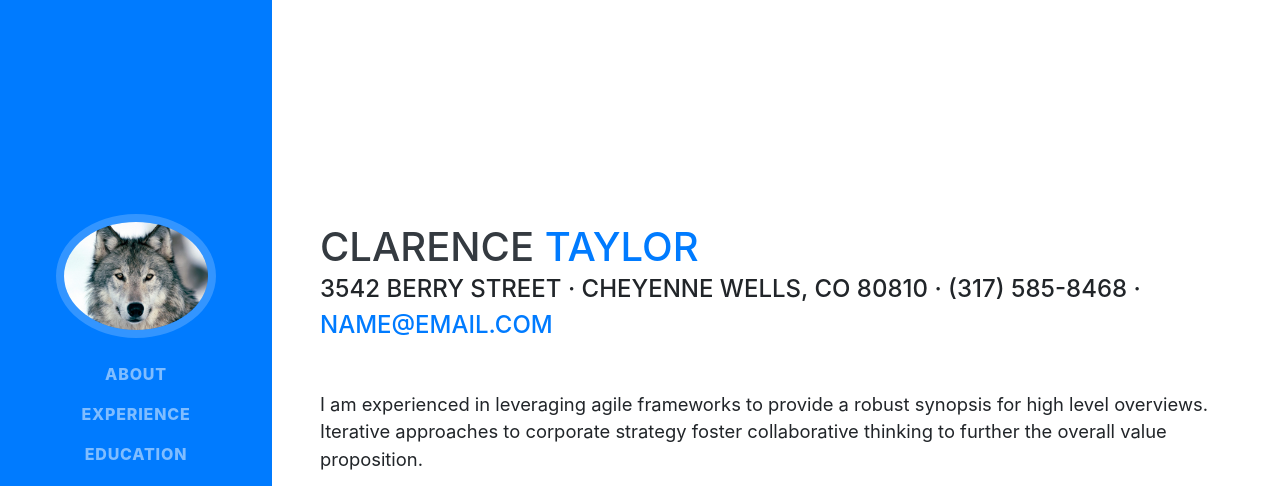
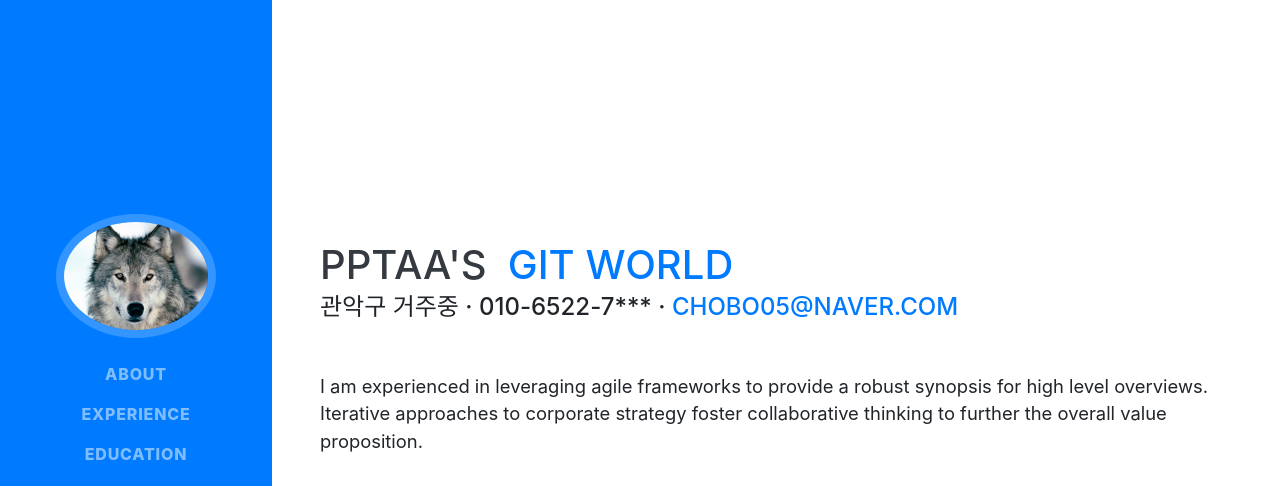
Before and after one commit to PPTaa/Resume, a website with bundled scripts: page index.html in a window 1280 px wide. Shown: the top 486 px of the page. Built offline with nearby package versions, Linux system fonts and the light colour scheme; a web font is replaced by a local one.

Commit message:
개인정보 수정

```diff
--- a/index.html
+++ b/index.html
@@ -27,7 +27,7 @@
 
   <nav class="navbar navbar-expand-lg navbar-dark bg-primary fixed-top" id="sideNav">
     <a class="navbar-brand js-scroll-trigger" href="#page-top">
-      <span class="d-block d-lg-none">Clarence Taylor</span>
+      <span class="d-block d-lg-none">PPTaa's Git World</span>
       <span class="d-none d-lg-block">
         <img class="img-fluid img-profile rounded-circle mx-auto mb-2" src="img/profile.jpg" alt="">
       </span>
@@ -63,11 +63,11 @@
 
     <section class="resume-section p-3 p-lg-5 d-flex align-items-center" id="about">
       <div class="w-100">
-        <h1 class="mb-0">Clarence
-          <span class="text-primary">Taylor</span>
+        <h1 class="mb-0">PPTaa's
+          <span class="text-primary">&nbsp;Git World</span>
         </h1>
-        <div class="subheading mb-5">3542 Berry Street · Cheyenne Wells, CO 80810 · (317) 585-8468 ·
-          <a href="mailto:name@email.com">name@email.com</a>
+        <div class="subheading mb-5">관악구 거주중 · 010-6522-7*** ·
+          <a href="mailto:name@email.com">chobo05@naver.com</a>
         </div>
         <p class="lead mb-5">I am experienced in leveraging agile frameworks to provide a robust synopsis for high level overviews. Iterative approaches to corporate strategy foster collaborative thinking to further the overall value proposition.</p>
         <div class="social-icons">
```
